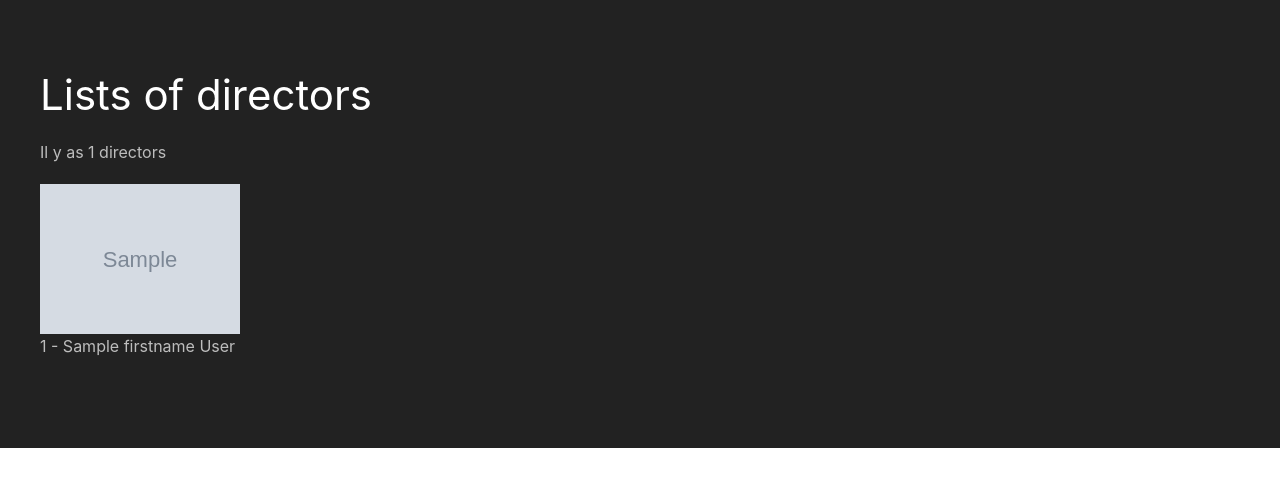
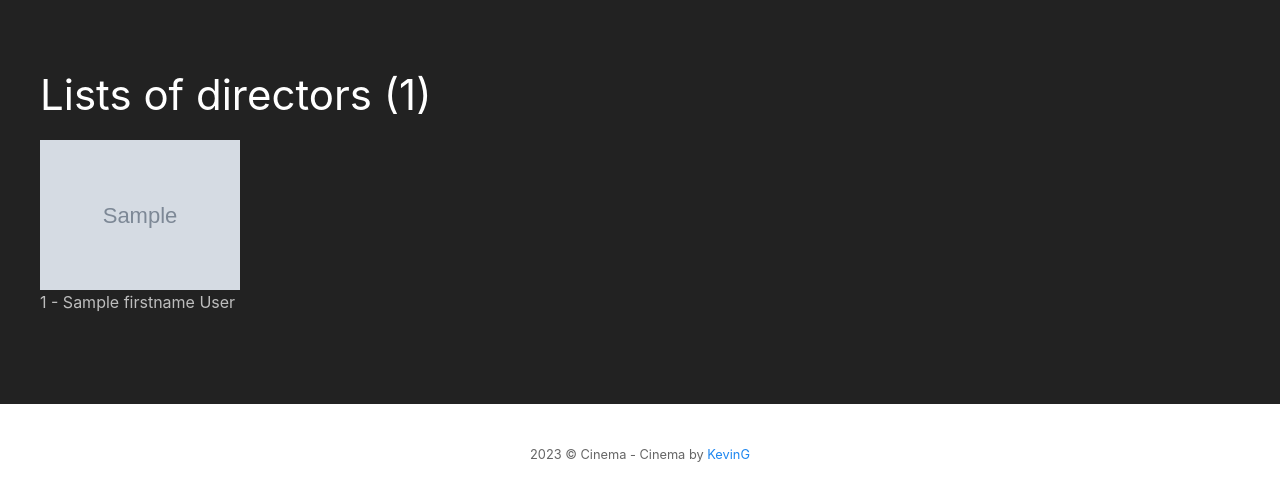
Before and after one commit to DenZaiyy/SQL_Cinema, a PHP site: template view/director/listDirectors.php in a window 1280 px wide. Shown: the part 80-568 px from the top of the page. Run offline with PHP 8.4, Linux system fonts and the light colour scheme; the template is opened without the code that fills it: most values are stand-ins (such as "Sample title", 1, 10 or a date in 2020); grey boxes marked "Sample" are stand-in pictures; some libraries are stand-ins or nearby versions.

Commit message:
change counter

```diff
--- a/view/actor/listActors.php
+++ b/view/actor/listActors.php
@@ -5,8 +5,7 @@ ob_start() //def :
 <div class="uk-section uk-section-secondary">
     <div class="uk-container">
 
-        <h1>Lists of actors</h1>
-        <p>Il y as <?= $actors->rowCount() ?> acteurs</p>
+        <h1>Lists of actors (<?= $actors->rowCount() ?>)</h1>
 
         <div class="uk-grid-match uk-child-width-1-3@m" uk-grid>
 
--- a/view/director/listDirectors.php
+++ b/view/director/listDirectors.php
@@ -4,8 +4,7 @@ ob_start() //def : Enclenche la temporisation de sortie
 
 <div class="uk-section uk-section-secondary">
     <div class="uk-container">
-        <h1>Lists of directors</h1>
-        <p>Il y as <?= $directors->rowCount() ?> directors</p>
+        <h1>Lists of directors (<?= $directors->rowCount() ?>)</h1>
 
         <div class="uk-grid-match uk-child-width-1-3@m" uk-grid>
             <?php
```
